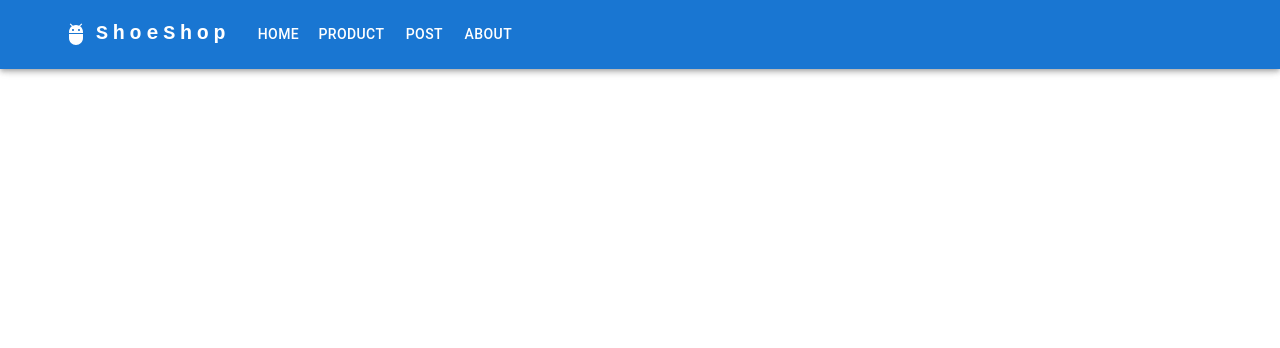
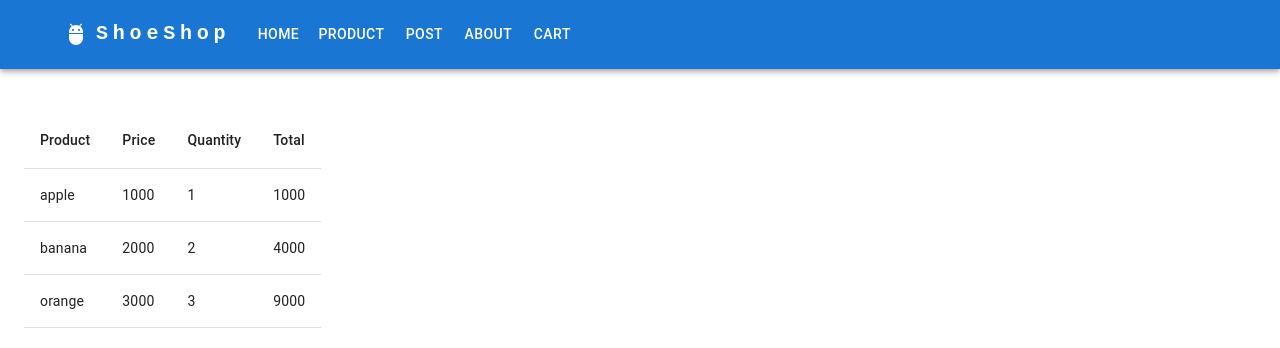
Before and after one commit to joo-chang/react-practice, a React (Vite) app in the folder shop/: page /cart in a window 1280 px wide. Shown: the top 348 px of the page. Built offline with nearby package versions, Linux system fonts and the light colour scheme.

Commit message:
redux cart 추가

```diff
--- a/shop/src/App.tsx
+++ b/shop/src/App.tsx
@@ -7,6 +7,7 @@ import { Post } from './pages/Post';
 import { PostDetail } from './pages/PostDetail';
 import { ProductDetail } from './pages/productDetail';
 import { Product } from './pages/product';
+import Cart from './pages/Cart';
 
 function App() {
   return (
@@ -25,6 +26,7 @@ function App() {
             <Route path="/about" element={<About />}>
               <Route path="member" element={<div>Member</div>} />
             </Route>
+            <Route path="/cart" element={<Cart />} />
           </Routes>
         </Container>
       </Box>
--- a/shop/src/components/header.tsx
+++ b/shop/src/components/header.tsx
@@ -14,7 +14,7 @@ import MenuItem from '@mui/material/MenuItem';
 import AdbIcon from '@mui/icons-material/Adb';
 import { Link, useNavigate } from 'react-router-dom';
 
-const pages = ['Home', 'Product', 'Post', 'About'];
+const pages = ['Home', 'Product', 'Post', 'About', 'Cart'];
 const settings = ['Profile', 'Account', 'Dashboard', 'Logout'];
 
 export const Header = () => {
@@ -43,6 +43,8 @@ export const Header = () => {
         navigate('/about');
       } else if (page === 'Post') {
         navigate('/post');
+      } else if (page === 'Cart') {
+        navigate('/cart');
       }
     },
     [navigate],
--- /dev/null
+++ b/shop/src/pages/Cart.tsx
@@ -0,0 +1,38 @@
+import React from 'react';
+import {
+  Table,
+  TableBody,
+  TableCell,
+  TableHead,
+  TableRow,
+} from '@mui/material';
+import { useSelector } from 'react-redux';
+
+export default function Cart() {
+  const user = useSelector((state: any) => state.user);
+  const cart = useSelector((state: any) => state.cart);
+  return (
+    <div>
+      <Table>
+        <TableHead>
+          <TableRow>
+            <TableCell>Product</TableCell>
+            <TableCell>Price</TableCell>
+            <TableCell>Quantity</TableCell>
+            <TableCell>Total</TableCell>
+          </TableRow>
+        </TableHead>
+        <TableBody>
+          {cart.map((item: any) => (
+            <TableRow key={item.id}>
+              <TableCell>{item.name}</TableCell>
+              <TableCell>{item.price}</TableCell>
+              <TableCell>{item.quantity}</TableCell>
+              <TableCell>{item.price * item.quantity}</TableCell>
+            </TableRow>
+          ))}
+        </TableBody>
+      </Table>
+    </div>
+  );
+}
--- a/shop/src/store.js
+++ b/shop/src/store.js
@@ -1,6 +1,22 @@
-import { configureStore } from '@reduxjs/toolkit';
+import { configureStore, createSlice } from '@reduxjs/toolkit';
+
+const user = createSlice({
+  name: 'user',
+  initialState: 'kim',
+});
+
+const cart = createSlice({
+  name: 'cart',
+  initialState: [
+    { id: 1, name: 'apple', price: 1000, quantity: 1 },
+    { id: 2, name: 'banana', price: 2000, quantity: 2 },
+    { id: 3, name: 'orange', price: 3000, quantity: 3 },
+  ],
+});
 
 export default configureStore({
   reducer: {
+    user: user.reducer,
+    cart: cart.reducer,
   },
 });
```
